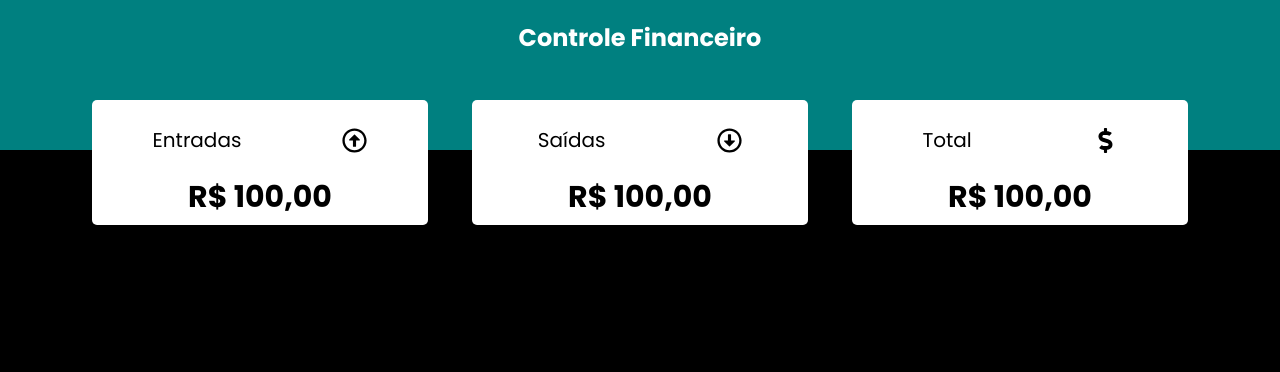
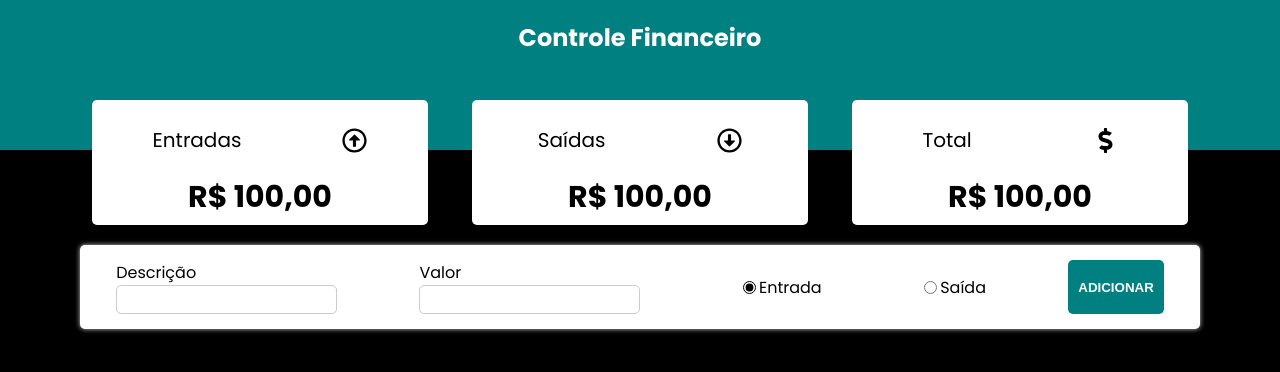
Before and after one commit to IagoMesquita/controle-financeiro, a Next.js app: page / in a window 1280 px wide. Shown: the top 372 px of the page. Built offline with nearby package versions, Linux system fonts and the light colour scheme.

Commit message:
feat: import Form in index/page

```diff
--- a/pages/index.tsx
+++ b/pages/index.tsx
@@ -1,7 +1,8 @@
-import type { NextPage } from 'next'
-import Head from 'next/head'
-import Image from 'next/image'
-import Resume from '../components/Resume'
+import type { NextPage } from "next";
+import Head from "next/head";
+// components
+import Form from "../components/Form";
+import Resume from "../components/Resume";
 
 const Home: NextPage = () => {
   return (
@@ -12,8 +13,9 @@ const Home: NextPage = () => {
         <link rel="icon" href="/favicon.ico" />
       </Head>
       <Resume />
+      <Form />
     </div>
-  )
-}
+  );
+};
 
-export default Home
+export default Home;
```
